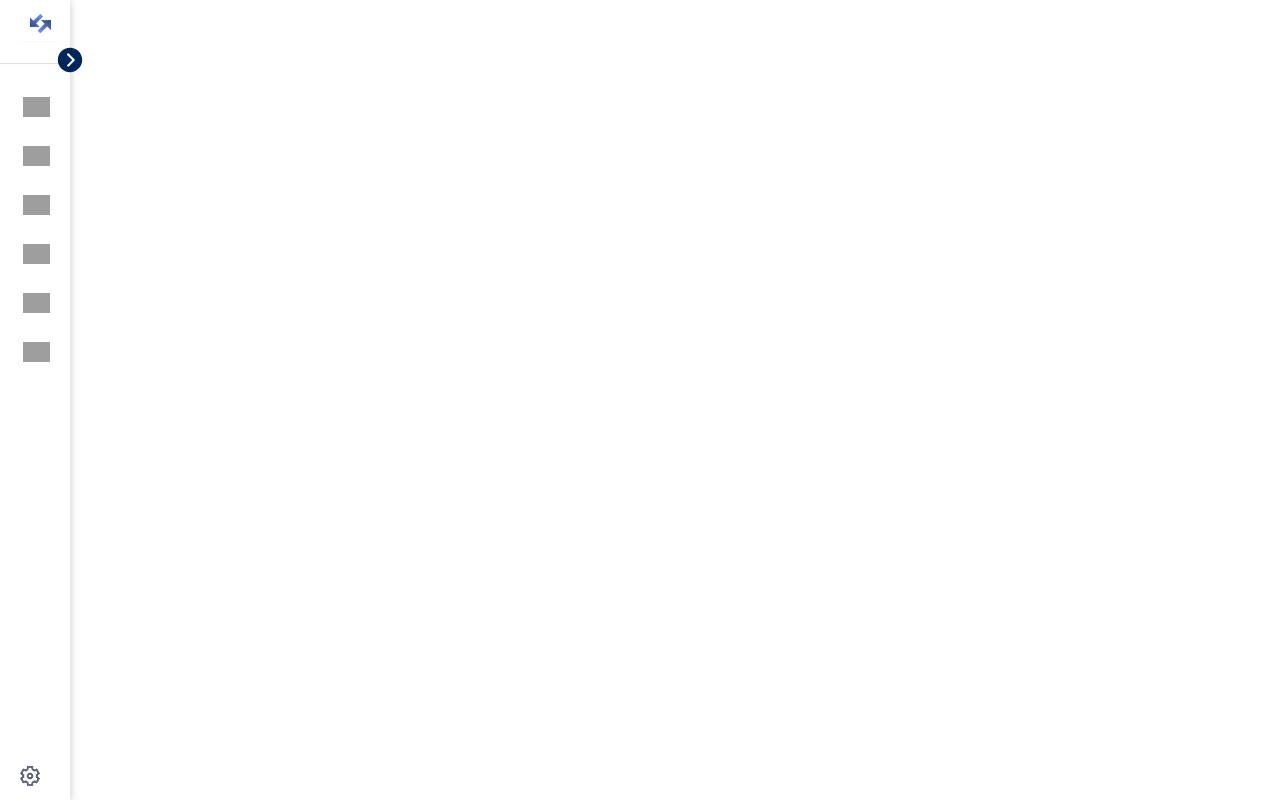
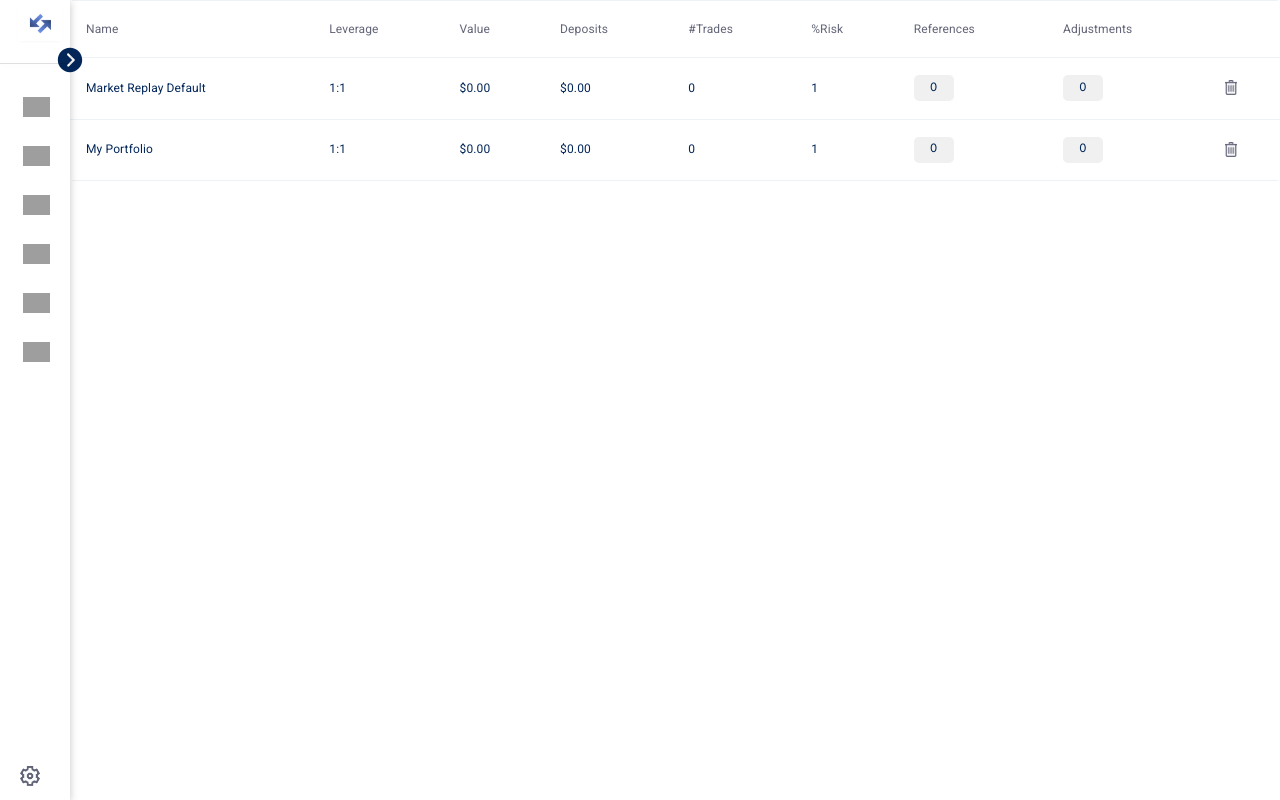
Before and after one commit to ghulamrasuldev/trading-journal, a React (Vite) app: page /journalSetting/Portfolio in a window 1280 px wide. Before the commit this address had no page. Built offline with nearby package versions, Linux system fonts and the light colour scheme; grey boxes are pictures that could not be loaded; a web font is replaced by a local one.

Commit message:
portfolio of journal

```diff
--- /dev/null
+++ b/src/pages/JournalSetting/Portfolio/Portfolio.jsx
@@ -0,0 +1,114 @@
+import * as React from 'react';
+import Table from '@mui/material/Table';
+import TableBody from '@mui/material/TableBody';
+import TableCell from '@mui/material/TableCell';
+import TableContainer from '@mui/material/TableContainer';
+import TableHead from '@mui/material/TableHead';
+import TableRow from '@mui/material/TableRow';
+import Paper from '@mui/material/Paper';
+
+import PortfolioData from './PortfolioConstantData';
+import delBaskit from '../../../assets/delBaskit.png';
+import { Tooltip } from '@mui/material';
+import { lightTheme } from '../../../Theme/theme';
+
+const tableDataStyling = {
+  color: `${lightTheme.headingTextColor}`,
+  fontSize: '12px',
+  fontWeight: '400',
+  borderBottom: `1px solid ${lightTheme.performanceButtonsBackground}`,
+};
+
+const tableHeadingStyling = {
+  color: `${lightTheme.textColor}`,
+  fontSize: '12px',
+  fontWeight: '400',
+  borderBottom: `1px solid ${lightTheme.performanceButtonsBackground}`,
+  borderTop: `1px solid ${lightTheme.performanceButtonsBackground}`,
+};
+
+const divStyle = {
+  backgroundColor: `${lightTheme.badgeBackColor}`,
+  width: '40px',
+  height: '26px',
+  borderRadius: '5px',
+  display: 'flex',
+  alignItems: 'center',
+  justifyContent: 'center',
+};
+
+const Portfolio = () => {
+  return (
+    <TableContainer component={Paper} elevation={0}>
+      <Table sx={{ minWidth: 650 }} aria-label="simple table">
+        <TableHead>
+          <TableRow>
+            <TableCell style={tableHeadingStyling}>Name</TableCell>
+            <TableCell align="left" style={tableHeadingStyling}>
+              Leverage
+            </TableCell>
+            <TableCell align="left" style={tableHeadingStyling}>
+              Value
+            </TableCell>
+            <TableCell align="left" style={tableHeadingStyling}>
+              Deposits
+            </TableCell>
+            <TableCell align="left" style={tableHeadingStyling}>
+              #Trades
+            </TableCell>
+            <TableCell align="left" style={tableHeadingStyling}>
+              %Risk
+            </TableCell>
+            <TableCell align="left" style={tableHeadingStyling}>
+              References
+            </TableCell>
+            <TableCell align="left" style={tableHeadingStyling}>
+              Adjustments
+            </TableCell>
+            <TableCell align="left" style={tableHeadingStyling}></TableCell>
+          </TableRow>
+        </TableHead>
+        <TableBody>
+          {PortfolioData.map((val) => {
+            return (
+              <TableRow key={val.id}>
+                <TableCell component="th" scope="row" style={tableDataStyling}>
+                  {val.name}
+                </TableCell>
+                <TableCell align="left" style={tableDataStyling}>
+                  {val.leverage}
+                </TableCell>
+                <TableCell align="left" style={tableDataStyling}>
+                  ${val.value}
+                </TableCell>
+                <TableCell align="left" style={tableDataStyling}>
+                  ${val.deposits}
+                </TableCell>
+                <TableCell align="left" style={tableDataStyling}>
+                  {val.trades}
+                </TableCell>
+                <TableCell align="left" style={tableDataStyling}>
+                  {val.risk}
+                </TableCell>
+                <TableCell align="left" style={tableDataStyling}>
+                  <div style={divStyle}>{val.references}</div>
+                </TableCell>
+                <TableCell align="left" style={tableDataStyling}>
+                  <div style={divStyle}> {val.adjustments}</div>
+                </TableCell>
+                <TableCell align="left" style={tableDataStyling}>
+                  <Tooltip title="delete record">
+                    <div className="icon" style={{ color: lightTheme.sidebarIcon }}>
+                      <img src={delBaskit} alt="delete" height={15} style={{ cursor: 'pointer' }} />
+                    </div>
+                  </Tooltip>
+                </TableCell>
+              </TableRow>
+            );
+          })}
+        </TableBody>
+      </Table>
+    </TableContainer>
+  );
+};
+export default Portfolio;
--- /dev/null
+++ b/src/pages/JournalSetting/Portfolio/PortfolioConstantData.jsx
@@ -0,0 +1,26 @@
+const PortfolioData = [
+  {
+    id: '1',
+    name: 'Market Replay Default',
+    leverage: '1:1',
+    value: '0.00',
+    deposits: '0.00',
+    trades: '0',
+    risk: '1',
+    references: '0',
+    adjustments: '0',
+  },
+  {
+    id: '2',
+    name: 'My Portfolio',
+    leverage: '1:1',
+    value: '0.00',
+    deposits: '0.00',
+    trades: '0',
+    risk: '1',
+    references: '0',
+    adjustments: '0',
+  },
+];
+
+export default PortfolioData;
--- a/src/pages/JournalSetting/TradeSetting/TradeSetting.jsx
+++ b/src/pages/JournalSetting/TradeSetting/TradeSetting.jsx
@@ -4,9 +4,7 @@ import Accordion from '@mui/material/Accordion';
 import AccordionDetails from '@mui/material/AccordionDetails';
 import AccordionSummary from '@mui/material/AccordionSummary';
 import ExpandMoreIcon from '@mui/icons-material/ExpandMore';
-// import MyCurrencyPicker from './currencySelect'
 import { lightTheme } from '../../../Theme/theme';
-import Select from 'react-select';
 import './TradeSetting.css';
 
 const TradeSetting = () => {
--- a/src/routes/App.jsx
+++ b/src/routes/App.jsx
@@ -1,44 +1,44 @@
-import React from "react";
-import { BrowserRouter as Router, Route, Routes } from "react-router-dom";
-import NavBar from "../components/NavBar/NavBar";
-import Footer from "../components/Footer/Footer";
-import Sidebar from "../components/sideBar/Sidebar";
-import Dashboard from "../pages/Dashboard/Dashboard";
-import DailyStatus from "../pages/DailyStatus/DailyStatus";
-import Commission from "../pages/JournalSetting/Commision/Commission";
-import PrivacyAndPublicProfile from "../pages/JournalSetting/PrivacyAndPublicProfile/PrivacyAndPublicProfile";
-import Profile from "../pages/JournalSetting/Profile/Profile";
-import TradeSetting from "../pages/JournalSetting/TradeSetting/TradeSetting";
-import Login from "../pages/Login/Login";
-import SingUp from "../pages/SignUp/SingUp";
-import DaysAndTimesC from "../pages/Performance/Compare/DaysAndTimes/DaysAndTimes";
-import InstrumentC from "../pages/Performance/Compare/Instrument/Instrument";
-import LiquidityC from "../pages/Performance/Compare/Liquidity/Liquidity";
-import MarketBehaviourC from "../pages/Performance/Compare/Marketbehaviour/MarketBehaviour";
-import PriceVolumeC from "../pages/Performance/Compare/PriceVolume/PriceVolume";
-import WinLossExpectationC from "../pages/Performance/Compare/WinLossExpectation/WinLossExpectation";
-import DaysAndTimesD from "../pages/Performance/Details/DaysAndTimes/DaysAndTimes";
-import InstrumentD from "../pages/Performance/Details/Instrument/Instrument";
-import LiquidityD from "../pages/Performance/Details/Liquidity/Liquidity";
-import MarketBehaviourD from "../pages/Performance/Details/Marketbehaviour/MarketBehaviour";
-import PriceVolumeD from "../pages/Performance/Details/PriceVolume/PriceVolume";
-import WinLossExpectationD from "../pages/Performance/Details/WinLossExpectation/WinLossExpectation";
-import Drawdown from "../pages/Performance/DrawDown/Drawdown";
-import OverView from "../pages/Performance/Overview/OverView";
-import OverViewReport from "../pages/Performance/Overview/Reports/Reports";
-import TagBreakDown from "../pages/Performance/TagBreakDown/TagBreakDown";
-import DaysAndTimesWLD from "../pages/Performance/WinVSLossDays/DaysAndTimes/DaysAndTimes";
-import InstrumentWLD from "../pages/Performance/WinVSLossDays/Instrument/Instrument";
-import LiquidityWLD from "../pages/Performance/WinVSLossDays/Liquidity/Liquidity";
-import MarketBehaviourWLD from "../pages/Performance/WinVSLossDays/Marketbehaviour/MarketBehaviour";
-import PriceVolumeWLD from "../pages/Performance/WinVSLossDays/PriceVolume/PriceVolume";
-import WinLossExpectationWLD from "../pages/Performance/WinVSLossDays/WinLossExpectation/WinLossExpectation";
-import TradeLog from "../pages/TradeLog/TradeLog";
-import Trade from "../pages/TradeLog/Trade/Trade";
-import Performance from "../pages/Performance/Performance";
-import Journal from "../pages/Journal/Journal";
-import "./App.css";
-import News from "../pages/News/News";
+import React from 'react';
+import { BrowserRouter as Router, Route, Routes } from 'react-router-dom';
+import NavBar from '../components/NavBar/NavBar';
+import Footer from '../components/Footer/Footer';
+import Sidebar from '../components/sideBar/Sidebar';
+import Dashboard from '../pages/Dashboard/Dashboard';
+import DailyStatus from '../pages/DailyStatus/DailyStatus';
+import Commission from '../pages/JournalSetting/Commision/Commission';
+import PrivacyAndPublicProfile from '../pages/JournalSetting/PrivacyAndPublicProfile/PrivacyAndPublicProfile';
+import Portfolio from '../pages/JournalSetting/Portfolio/Portfolio';
+import TradeSetting from '../pages/JournalSetting/TradeSetting/TradeSetting';
+import Login from '../pages/Login/Login';
+import SingUp from '../pages/SignUp/SingUp';
+import DaysAndTimesC from '../pages/Performance/Compare/DaysAndTimes/DaysAndTimes';
+import InstrumentC from '../pages/Performance/Compare/Instrument/Instrument';
+import LiquidityC from '../pages/Performance/Compare/Liquidity/Liquidity';
+import MarketBehaviourC from '../pages/Performance/Compare/Marketbehaviour/MarketBehaviour';
+import PriceVolumeC from '../pages/Performance/Compare/PriceVolume/PriceVolume';
+import WinLossExpectationC from '../pages/Performance/Compare/WinLossExpectation/WinLossExpectation';
+import DaysAndTimesD from '../pages/Performance/Details/DaysAndTimes/DaysAndTimes';
+import InstrumentD from '../pages/Performance/Details/Instrument/Instrument';
+import LiquidityD from '../pages/Performance/Details/Liquidity/Liquidity';
+import MarketBehaviourD from '../pages/Performance/Details/Marketbehaviour/MarketBehaviour';
+import PriceVolumeD from '../pages/Performance/Details/PriceVolume/PriceVolume';
+import WinLossExpectationD from '../pages/Performance/Details/WinLossExpectation/WinLossExpectation';
+import Drawdown from '../pages/Performance/DrawDown/Drawdown';
+import OverView from '../pages/Performance/Overview/OverView';
+import OverViewReport from '../pages/Performance/Overview/Reports/Reports';
+import TagBreakDown from '../pages/Performance/TagBreakDown/TagBreakDown';
+import DaysAndTimesWLD from '../pages/Performance/WinVSLossDays/DaysAndTimes/DaysAndTimes';
+import InstrumentWLD from '../pages/Performance/WinVSLossDays/Instrument/Instrument';
+import LiquidityWLD from '../pages/Performance/WinVSLossDays/Liquidity/Liquidity';
+import MarketBehaviourWLD from '../pages/Performance/WinVSLossDays/Marketbehaviour/MarketBehaviour';
+import PriceVolumeWLD from '../pages/Performance/WinVSLossDays/PriceVolume/PriceVolume';
+import WinLossExpectationWLD from '../pages/Performance/WinVSLossDays/WinLossExpectation/WinLossExpectation';
+import TradeLog from '../pages/TradeLog/TradeLog';
+import Trade from '../pages/TradeLog/Trade/Trade';
+import Performance from '../pages/Performance/Performance';
+import Journal from '../pages/Journal/Journal';
+import './App.css';
+import News from '../pages/News/News';
 
 const App = () => {
   return (
@@ -51,96 +51,33 @@ const App = () => {
           <Route path="/dashboard" element={<Dashboard />} />
           <Route path="/dailyStatus" element={<DailyStatus />} />
           <Route path="/journalSetting/commission" element={<Commission />} />
-          <Route
-            path="/journalSetting/privacy"
-            element={<PrivacyAndPublicProfile />}
-          />
-          <Route path="/journalSetting/profile" element={<Profile />} />
-          <Route
-            path="/journalSetting/tradesetting"
-            element={<TradeSetting />}
-          />
+          <Route path="/journalSetting/privacy" element={<PrivacyAndPublicProfile />} />
+          <Route path="/journalSetting/Portfolio" element={<Portfolio />} />
+          <Route path="/journalSetting/tradesetting" element={<TradeSetting />} />
           <Route path="/login" element={<Login />} />
           <Route path="/signup" element={<SingUp />} />
-          <Route
-            path="/performance/compare/daysandtimes"
-            element={<DaysAndTimesC />}
-          />
-          <Route
-            path="/performance/compare/instrument"
-            element={<InstrumentC />}
-          />
-          <Route
-            path="/performance/compare/liquidity"
-            element={<LiquidityC />}
-          />
-          <Route
-            path="/performance/compare/marketbahviour"
-            element={<MarketBehaviourC />}
-          />
-          <Route
-            path="/performance/compare/pricevolume"
-            element={<PriceVolumeC />}
-          />
-          <Route
-            path="/performance/compare/winlossexpectation"
-            element={<WinLossExpectationC />}
-          />
-          <Route
-            path="/performance/detail/daysandtimes"
-            element={<DaysAndTimesD />}
-          />
-          <Route
-            path="/performance/detail/instrument"
-            element={<InstrumentD />}
-          />
-          <Route
-            path="/performance/detail/liquidity"
-            element={<LiquidityD />}
-          />
-          <Route
-            path="/performance/detail/marketbahviour"
-            element={<MarketBehaviourD />}
-          />
-          <Route
-            path="/performance/detail/pricevolume"
-            element={<PriceVolumeD />}
-          />
-          <Route
-            path="/performance/detail/winlossexpectation"
-            element={<WinLossExpectationD />}
-          />
+          <Route path="/performance/compare/daysandtimes" element={<DaysAndTimesC />} />
+          <Route path="/performance/compare/instrument" element={<InstrumentC />} />
+          <Route path="/performance/compare/liquidity" element={<LiquidityC />} />
+          <Route path="/performance/compare/marketbahviour" element={<MarketBehaviourC />} />
+          <Route path="/performance/compare/pricevolume" element={<PriceVolumeC />} />
+          <Route path="/performance/compare/winlossexpectation" element={<WinLossExpectationC />} />
+          <Route path="/performance/detail/daysandtimes" element={<DaysAndTimesD />} />
+          <Route path="/performance/detail/instrument" element={<InstrumentD />} />
+          <Route path="/performance/detail/liquidity" element={<LiquidityD />} />
+          <Route path="/performance/detail/marketbahviour" element={<MarketBehaviourD />} />
+          <Route path="/performance/detail/pricevolume" element={<PriceVolumeD />} />
+          <Route path="/performance/detail/winlossexpectation" element={<WinLossExpectationD />} />
           <Route path="/performance/drawdown" element={<Drawdown />} />
           <Route path="/performance/overview" element={<OverView />} />
-          <Route
-            path="/performance/overview/report"
-            element={<OverViewReport />}
-          />
+          <Route path="/performance/overview/report" element={<OverViewReport />} />
           <Route path="/performance/tagbreakdown" element={<TagBreakDown />} />
-          <Route
-            path="/performance/winvslossday/daysandtimes"
-            element={<DaysAndTimesWLD />}
-          />
-          <Route
-            path="/performance/winvslossday/instrument"
-            element={<InstrumentWLD />}
-          />
-          <Route
-            path="/performance/winvslossday/liquidity"
-            element={<LiquidityWLD />}
-          />
-          <Route
-            path="/performance/winvslossday/marketbahviour"
-            element={<MarketBehaviourWLD />}
-          />
-          <Route
-            path="/performance/winvslossday/pricevolume"
-            element={<PriceVolumeWLD />}
-          />
-          <Route
-            path="/performance/winvslossday/winlossexpectation"
-            element={<WinLossExpectationWLD />}
-          />
+          <Route path="/performance/winvslossday/daysandtimes" element={<DaysAndTimesWLD />} />
+          <Route path="/performance/winvslossday/instrument" element={<InstrumentWLD />} />
+          <Route path="/performance/winvslossday/liquidity" element={<LiquidityWLD />} />
+          <Route path="/performance/winvslossday/marketbahviour" element={<MarketBehaviourWLD />} />
+          <Route path="/performance/winvslossday/pricevolume" element={<PriceVolumeWLD />} />
+          <Route path="/performance/winvslossday/winlossexpectation" element={<WinLossExpectationWLD />} />
           <Route path="/tradelog" element={<TradeLog />} />
           <Route path="/trade" element={<Trade />} />
           <Route path="/performance" element={<Performance />} />
```
Also changed, not shown: src/Theme/theme.js (+33 -32 lines), src/pages/JournalSetting/JournalComponent.jsx (+70 -68 lines), src/pages/JournalSetting/Profile/Profile.jsx (deleted, +0 -9 lines).
